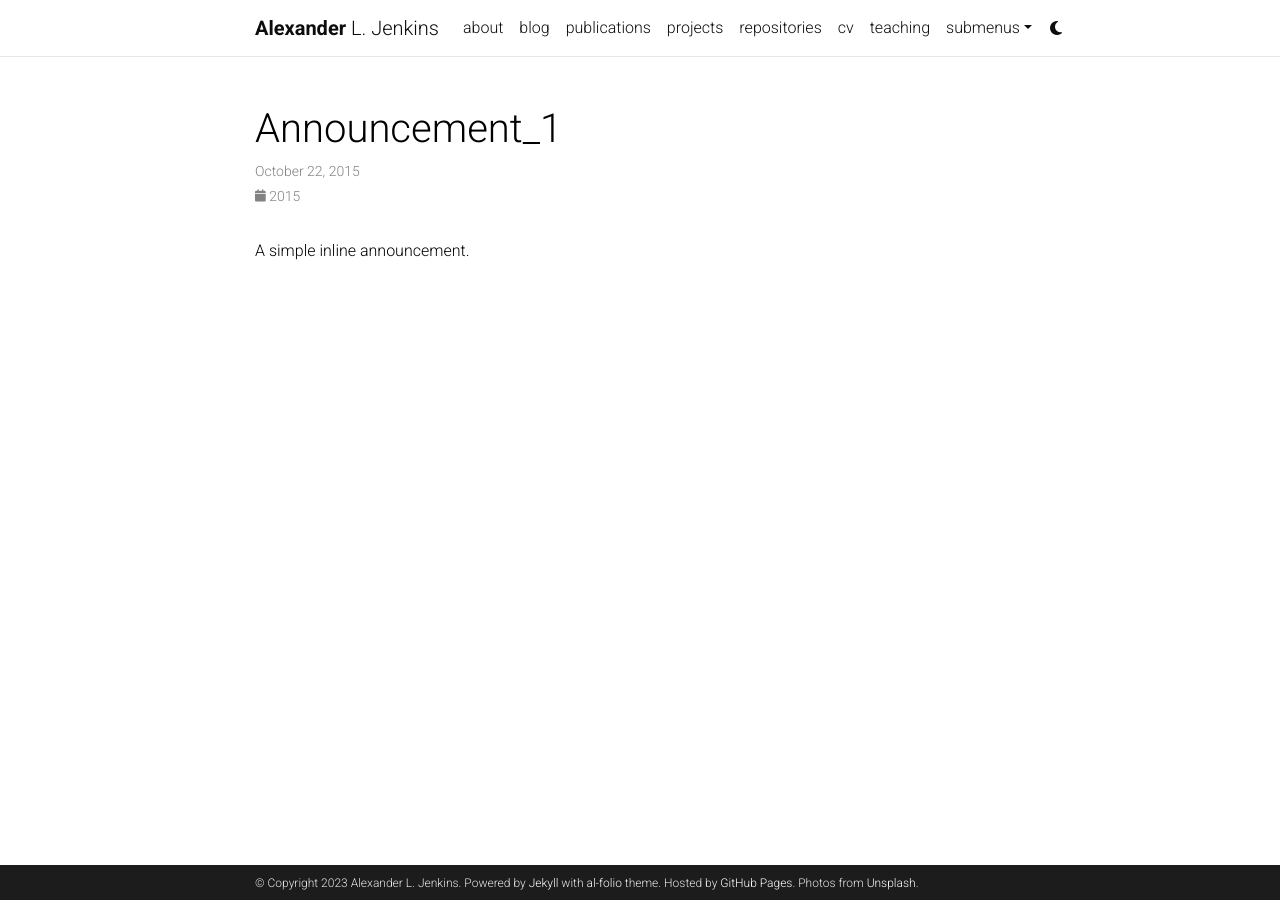
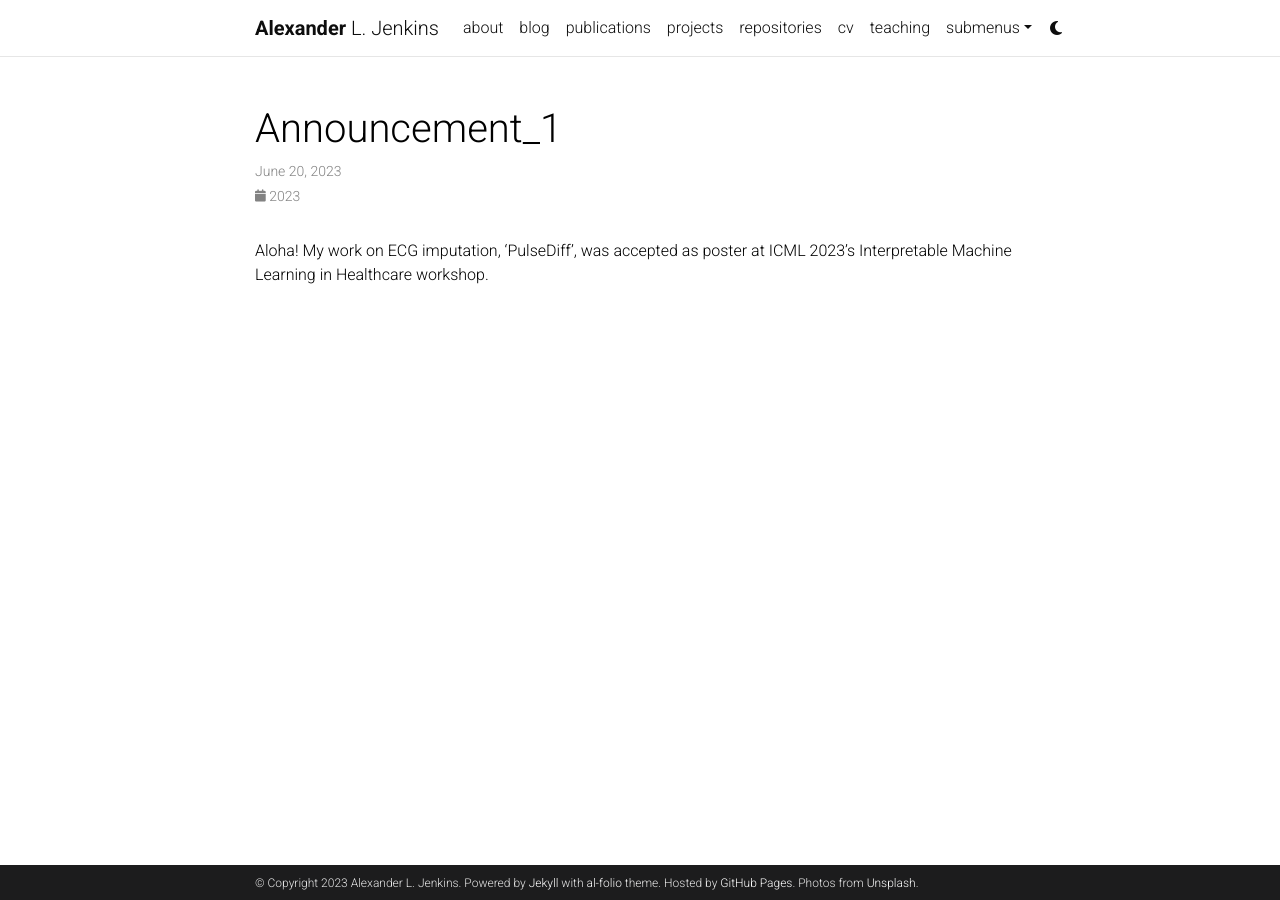
Before and after one commit to jenkins-alex/jenkins-alex.github.io, a Jekyll site: the page built from _news/announcement_1.md, in a window 1280 px wide. Built offline with Jekyll 4.4.1, drawn with Linux system fonts in a browser that asks for light colours; comment, search, counter and statistics services are not loaded; a style sheet for code colours, icons or effects is not loaded.

```diff
--- a/_news/announcement_1.md
+++ b/_news/announcement_1.md
@@ -1,8 +1,8 @@
 ---
 layout: post
-date: 2015-10-22 15:59:00-0400
+date: 2023-06-20 15:59:00-0400
 inline: true
 related_posts: false
 ---
 
-A simple inline announcement.
+Aloha! My work on ECG imputation, 'PulseDiff', was accepted as poster at ICML 2023's Interpretable Machine Learning in Healthcare workshop.
```
Also changed, not shown: _news/announcement_2.md (+4 -4 lines), _pages/about.md (+4 -2 lines), img/prof_pic.jpg (deleted), 1 other file.
